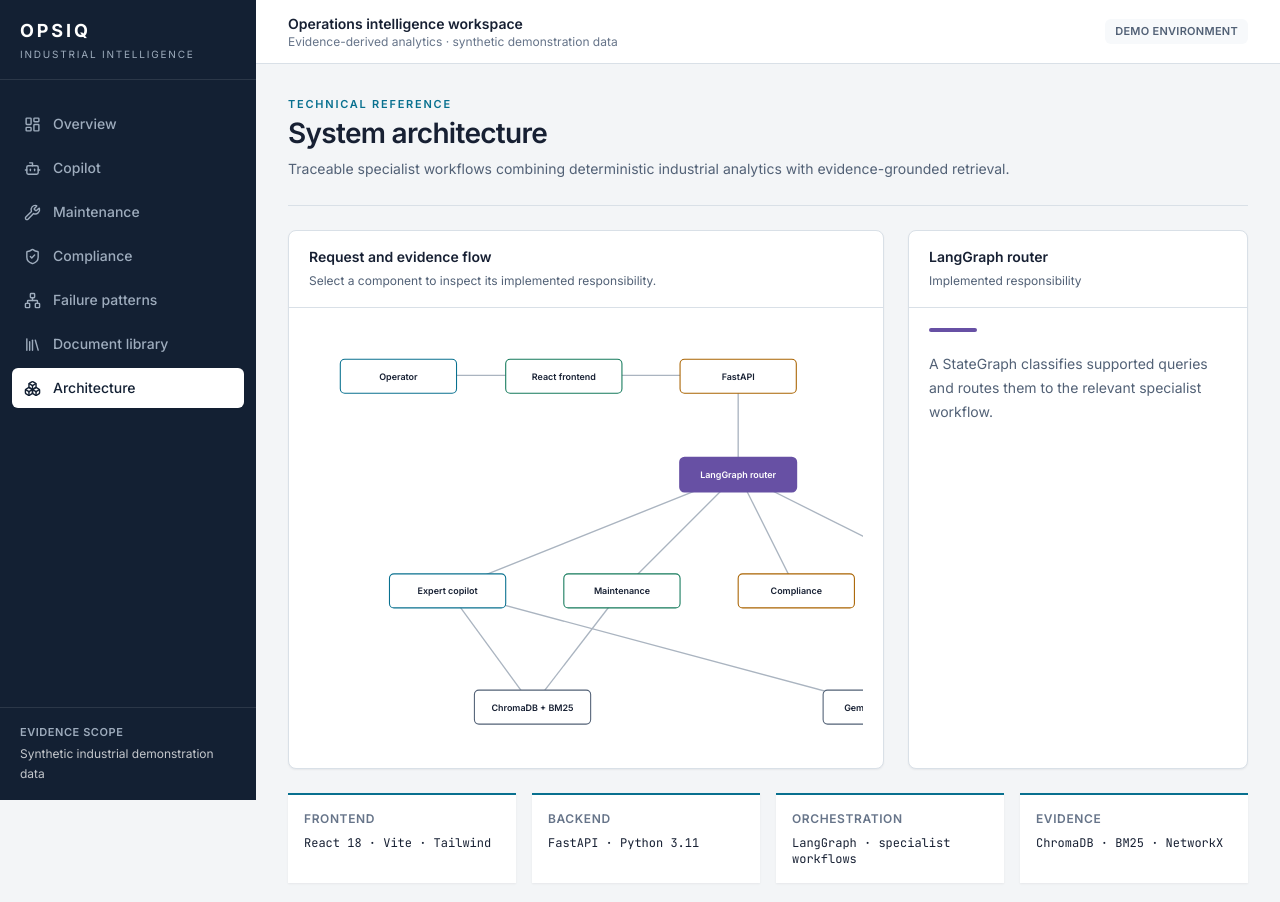
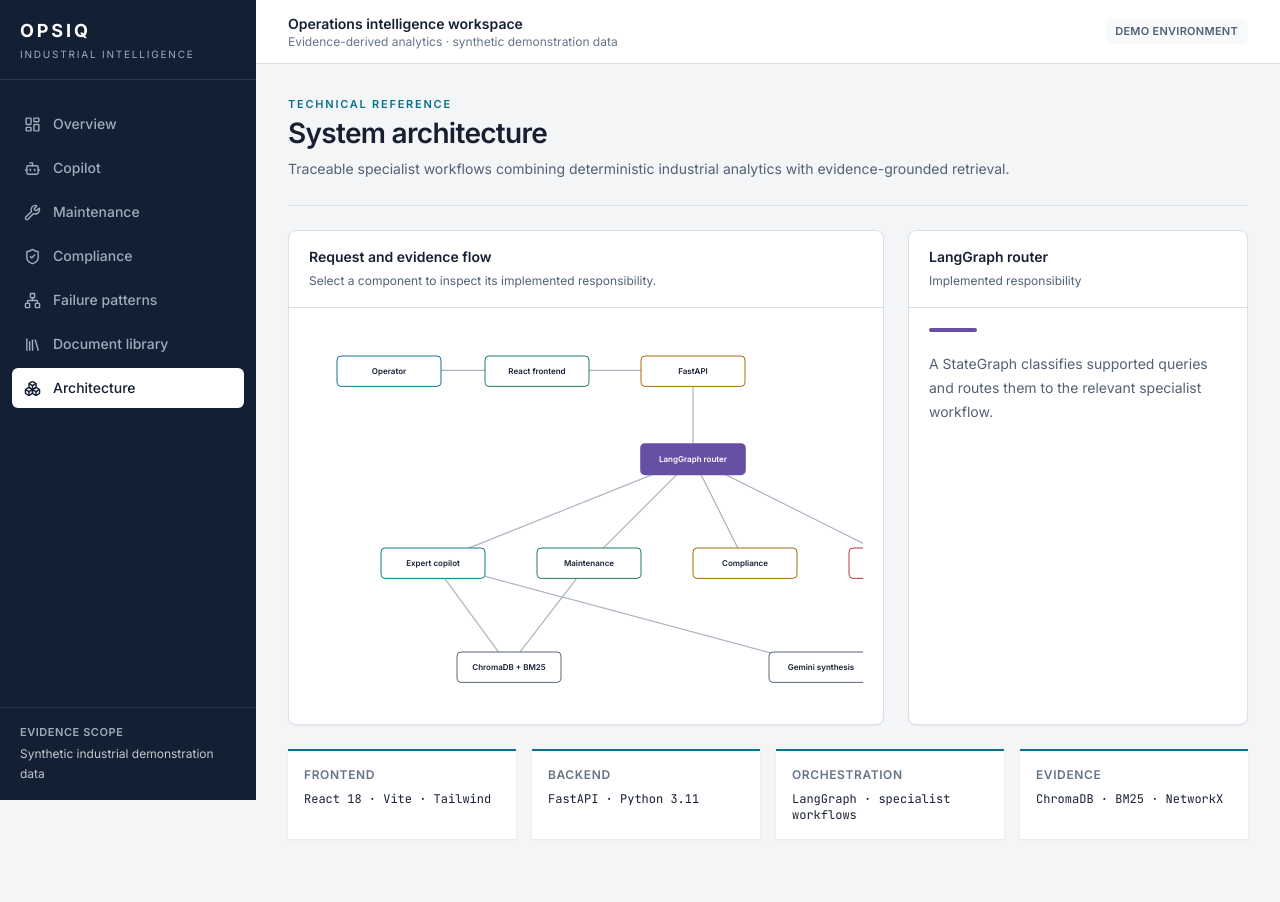
Before and after one commit to tauqxxr7/opsiq, a React (Vite) app in the folder frontend/: page /architecture in a window 1280 px wide. Shown: the top 902 px of the page. After the commit the page ends 871 px from the top, so only its background shows below. Built offline with nearby package versions, Linux system fonts and the light colour scheme.

Commit message:
fix: resolve final UI QA issues

```diff
--- a/frontend/src/pages/ArchitecturePage.jsx
+++ b/frontend/src/pages/ArchitecturePage.jsx
@@ -22,7 +22,7 @@ export default function ArchitecturePage() {
     <PageHeader eyebrow="Technical reference" title="System architecture" description="Traceable specialist workflows combining deterministic industrial analytics with evidence-grounded retrieval." />
     <div className="grid gap-6 xl:grid-cols-[minmax(0,1fr)_340px]">
       <Panel title="Request and evidence flow" description="Select a component to inspect its implemented responsibility.">
-        <div className="overflow-x-auto"><svg viewBox="0 0 850 470" className="min-w-[760px]" role="img" aria-label="OPSIQ request and evidence architecture">{edges.map(([fromId, toId]) => { const from = nodes.find((node) => node[0] === fromId); const to = nodes.find((node) => node[0] === toId); return <line key={fromId + toId} x1={from[2] + 65} y1={from[3] + 18} x2={to[2] + 65} y2={to[3] + 18} stroke="#aab4c0" strokeWidth="1.5" />; })}{nodes.map((node) => <g key={node[0]} role="button" tabIndex="0" aria-label={`Inspect ${node[1]}`} className="cursor-pointer outline-none" onClick={() => setSelected(node[0])} onKeyDown={(event) => (event.key === "Enter" || event.key === " ") && setSelected(node[0])}><rect x={node[2]} y={node[3]} width="130" height="38" rx="5" fill={selected === node[0] ? node[4] : "#ffffff"} stroke={node[4]} strokeWidth={selected === node[0] ? "2" : "1.2"} /><text x={node[2] + 65} y={node[3] + 23} textAnchor="middle" fill={selected === node[0] ? "#ffffff" : "#172033"} fontSize="10" fontWeight="600">{node[1]}</text></g>)}</svg></div>
+        <div className="overflow-x-auto"><svg viewBox="0 0 850 470" className="w-full min-w-[680px]" role="img" aria-label="OPSIQ request and evidence architecture">{edges.map(([fromId, toId]) => { const from = nodes.find((node) => node[0] === fromId); const to = nodes.find((node) => node[0] === toId); return <line key={fromId + toId} x1={from[2] + 65} y1={from[3] + 18} x2={to[2] + 65} y2={to[3] + 18} stroke="#aab4c0" strokeWidth="1.5" />; })}{nodes.map((node) => <g key={node[0]} role="button" tabIndex="0" aria-label={`Inspect ${node[1]}`} className="cursor-pointer outline-none" onClick={() => setSelected(node[0])} onKeyDown={(event) => (event.key === "Enter" || event.key === " ") && setSelected(node[0])}><rect x={node[2]} y={node[3]} width="130" height="38" rx="5" fill={selected === node[0] ? node[4] : "#ffffff"} stroke={node[4]} strokeWidth={selected === node[0] ? "2" : "1.2"} /><text x={node[2] + 65} y={node[3] + 23} textAnchor="middle" fill={selected === node[0] ? "#ffffff" : "#172033"} fontSize="10" fontWeight="600">{node[1]}</text></g>)}</svg></div>
       </Panel>
       <Panel title={current[1]} description="Implemented responsibility"><span className="block h-1 w-12 rounded" style={{ background: current[4] }} /><p className="mt-5 text-sm leading-6 text-text-secondary">{current[5]}</p></Panel>
     </div>
```
